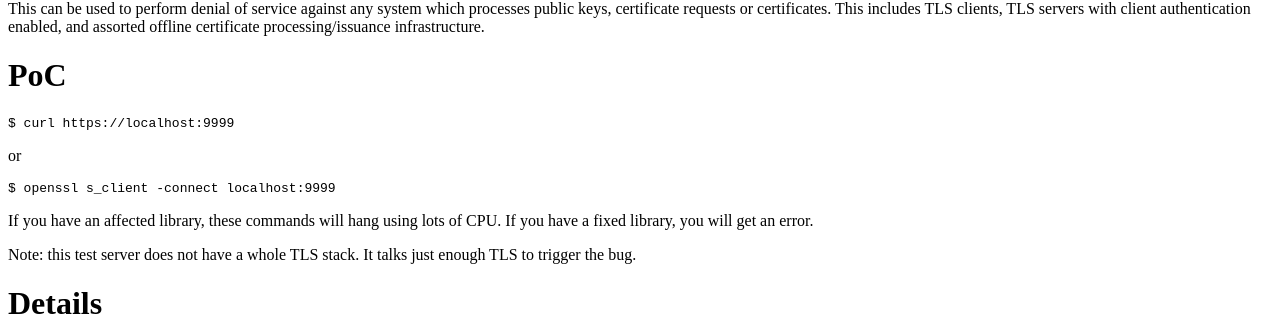
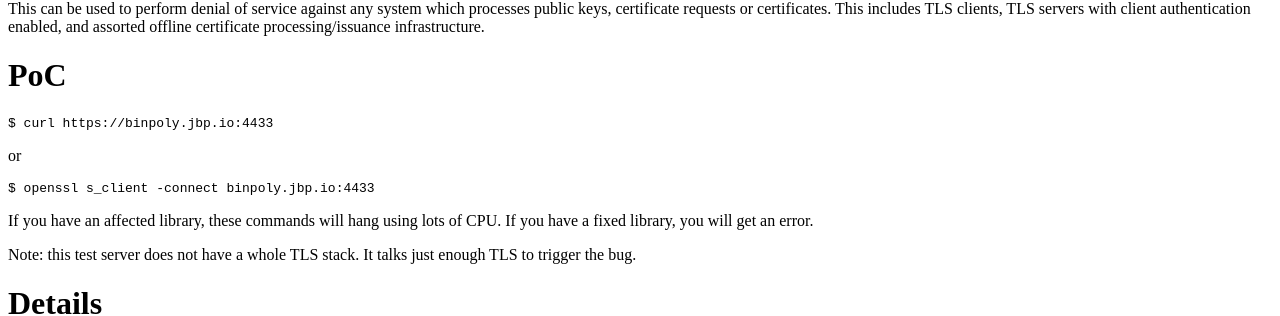
Before and after one commit to ctz/ctz.github.com, a Jekyll site: the page built from _posts/2015-06-11-cve-2015-1788-openssl-binpoly-hang.md, in a window 1280 px wide. Shown: the part 588-904 px from the top of the page. Built offline with Jekyll 4.4.1, drawn with Linux system fonts in a browser that asks for light colours.

Commit message:
add test server address

```diff
--- a/_posts/2015-06-11-cve-2015-1788-openssl-binpoly-hang.md
+++ b/_posts/2015-06-11-cve-2015-1788-openssl-binpoly-hang.md
@@ -33,11 +33,11 @@ processing/issuance infrastructure.
 
 # PoC
 
-    $ curl https://localhost:9999
+    $ curl https://binpoly.jbp.io:4433
 
 or
 
-    $ openssl s_client -connect localhost:9999
+    $ openssl s_client -connect binpoly.jbp.io:4433
 
 If you have an affected library, these commands will hang using lots of CPU.
 If you have a fixed library, you will get an error.
```
